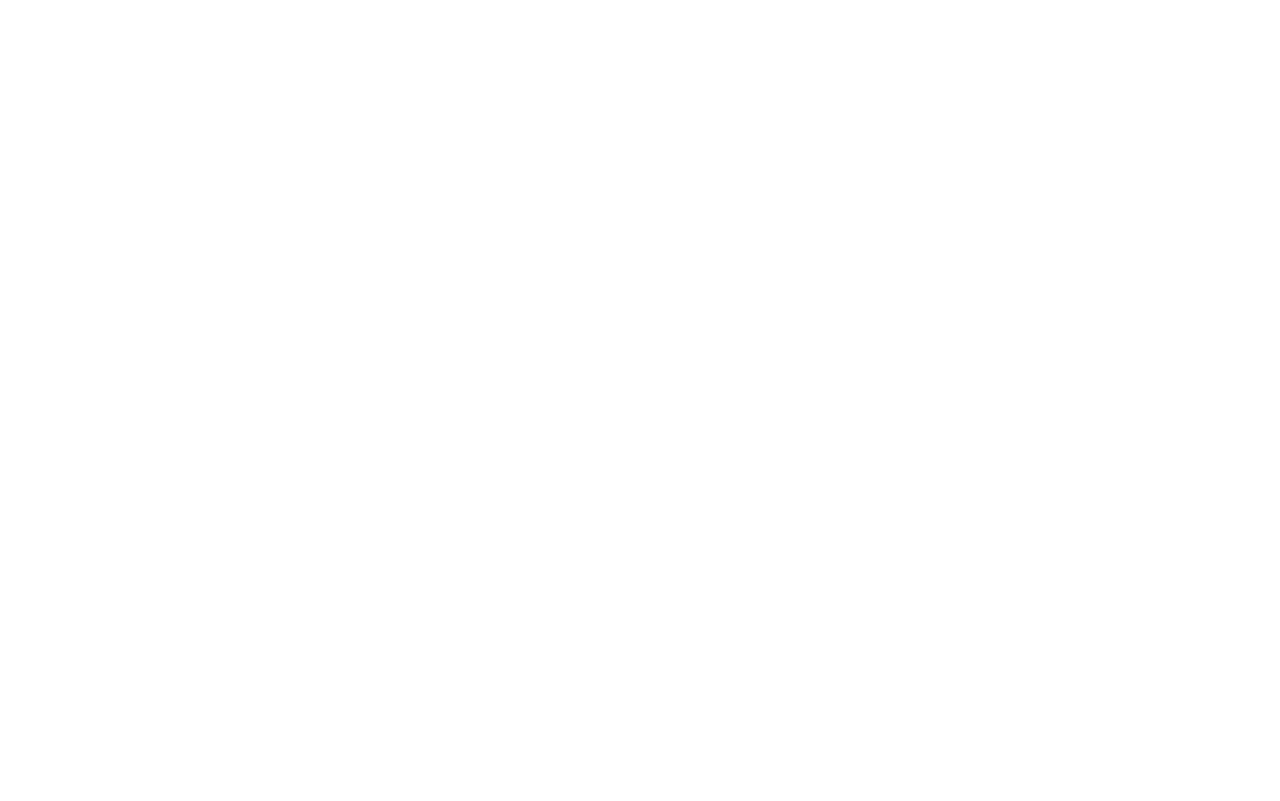
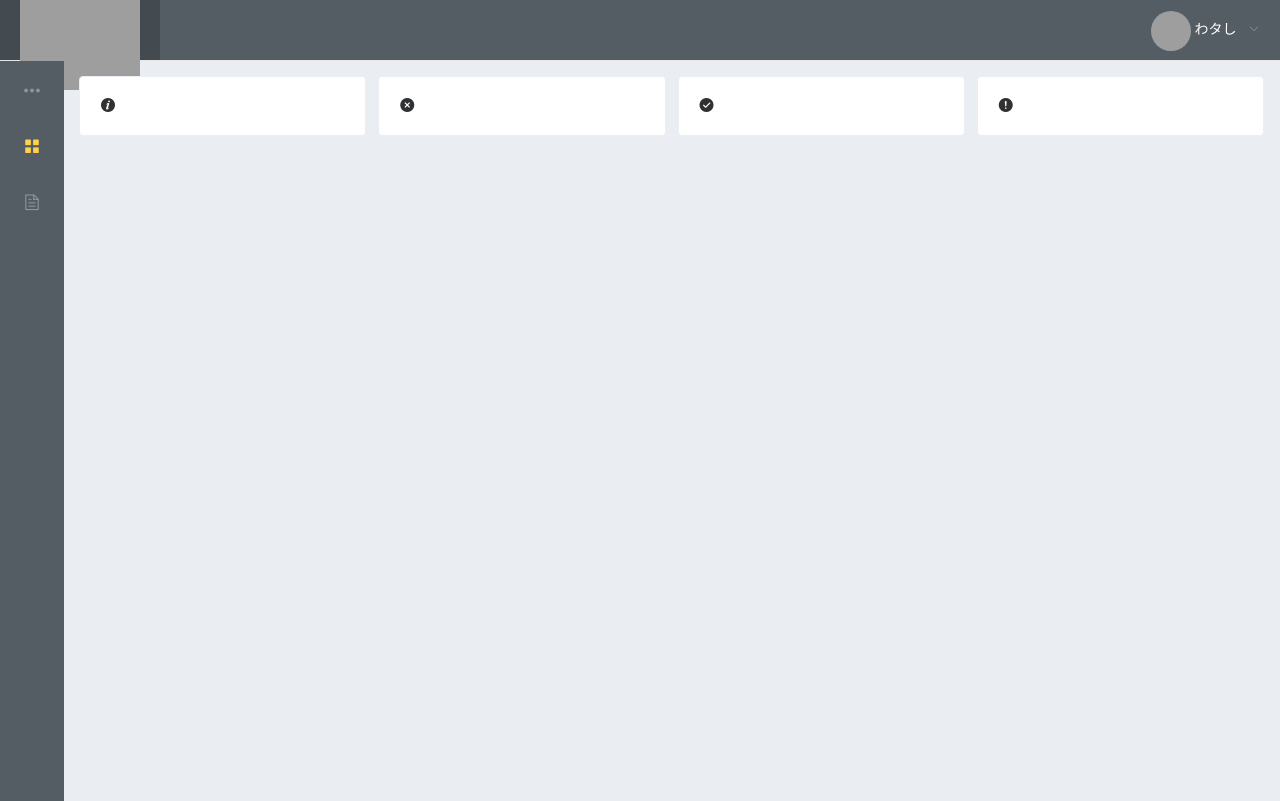
Before and after one commit to Jessom/blog-admin, a Vue app: page /#/dashboard in a window 1280 px wide. Built offline with nearby package versions, Linux system fonts and the light colour scheme; grey boxes are pictures that could not be loaded.

Commit message:
优化slideRight

```diff
--- a/src/components/SlideRight.vue
+++ b/src/components/SlideRight.vue
@@ -22,17 +22,22 @@
 </template>
 
 <script>
+import { mapState } from 'vuex'
 export default {
   data () {
     return {
-      isCollapse: true,
       active: '/index'
     }
+  },
+  computed: {
+    ...mapState({
+      isCollapse: state => state.mutations.slideRightCollapse
+    })
   },
   methods: {
     handleSelect(key, keyPath) {
       if(key === '#') {
-        this.isCollapse = !this.isCollapse
+        this.$store.commit('SET_STATE', {key: 'slideRightCollapse', val: !this.isCollapse})
       }
     }
   }
@@ -41,7 +46,11 @@
 
 <style lang="scss">
 .el-menu-vertical-demo {
+  display: inline-block;
+  vertical-align: top;
   height: calc(100% - 60px);
+  border-right: 0;
+  transition: none !important;
 }
 .el-menu-vertical-demo:not(.el-menu--collapse) {
   width: 200px;
--- a/src/components/Topbar.vue
+++ b/src/components/Topbar.vue
@@ -33,7 +33,7 @@
   },
   methods: {
     handleSelect(key, keyPath) {
-      console.log(key, keyPath);
+      console.log(key, keyPath)
     }
   }
 }
--- /dev/null
+++ b/src/pages/Dashboard.vue
@@ -0,0 +1,36 @@
+<template>
+  <div class="dashboard-wrap">
+    <el-row :gutter="12">
+      <el-col :span="6">
+        <el-card shadow="hover">
+          <i class="el-icon-info"></i>
+        </el-card>
+      </el-col>
+      <el-col :span="6">
+        <el-card shadow="hover">
+          <i class="el-icon-error"></i>
+        </el-card>
+      </el-col>
+      <el-col :span="6">
+        <el-card shadow="hover">
+          <i class="el-icon-success"></i>
+        </el-card>
+      </el-col>
+      <el-col :span="6">
+        <el-card shadow="hover">
+          <i class="el-icon-warning"></i>
+        </el-card>
+      </el-col>
+    </el-row>
+  </div>
+</template>
+
+<script>
+export default {
+  name: 'dashboard'
+}
+</script>
+
+<style lang="scss">
+
+</style>
--- a/src/pages/Index.vue
+++ b/src/pages/Index.vue
@@ -1,15 +1,22 @@
 <template>
   <div class="container">
     <topbar />
-    <slide-right />
-    <router-view></router-view>
+    <slide-right /><div class="router-wrap" :class='{"collapse": !slideRightCollapse}'>
+      <router-view></router-view>
+    </div>
   </div>
 </template>
 
 <script>
 import SlideRight from '@/components/SlideRight.vue'
 import Topbar from '@/components/Topbar.vue'
+import { mapState } from 'vuex'
 export default {
+  computed: {
+    ...mapState({
+      slideRightCollapse: state => state.mutations.slideRightCollapse
+    })
+  },
   components: {
     SlideRight,
     Topbar
@@ -19,4 +26,12 @@
 
 <style lang="scss">
 .container { height: 100%; }
+.router-wrap {
+  padding: 15px 15px 0 15px;
+  display: inline-block;
+  width: calc(100% - 95px);
+  &.collapse {
+    width: calc(100% - 230px);
+  }
+}
 </style>
--- a/src/router/index.js
+++ b/src/router/index.js
@@ -7,7 +7,13 @@
   routes: [{
     path: '/',
     name: 'index',
-    component: () => import('@/pages/Index.vue')
+    redirect: 'dashboard',
+    component: () => import('@/pages/Index.vue'),
+    children: [{
+      path: 'dashboard',
+      name: 'dashboard',
+      component: () => import('@/pages/Dashboard.vue')
+    }]
   }, {
     path: '/login',
     name: 'login',
--- a/src/store/mutations.js
+++ b/src/store/mutations.js
@@ -1,12 +1,13 @@
 import * as types from './types'
 
 const state = {
-  loading: false
+  loading: false,
+  slideRightCollapse: true
 }
 
 const mutations = {
   [types.SET_STATE](state, options) {
-    state.loading = options
+    state[options.key] = options.val
   }
 }
 
--- a/static/css/reset.css
+++ b/static/css/reset.css
@@ -1,2 +1,2 @@
-html,body,#app{margin:0;width:100%;height:100%}body{overflow:hidden}
+html,body,#app{margin:0;width:100%;height:100%}body{overflow:hidden;background-color:#eaedf1}
 /*# sourceMappingURL=reset.css.map */
--- a/static/scss/reset.scss
+++ b/static/scss/reset.scss
@@ -8,4 +8,5 @@
 
 body {
   overflow: hidden;
+  background-color: #eaedf1;
 }
```
Also changed, not shown: 2 other files (tests, documents, lock files or other folders).
